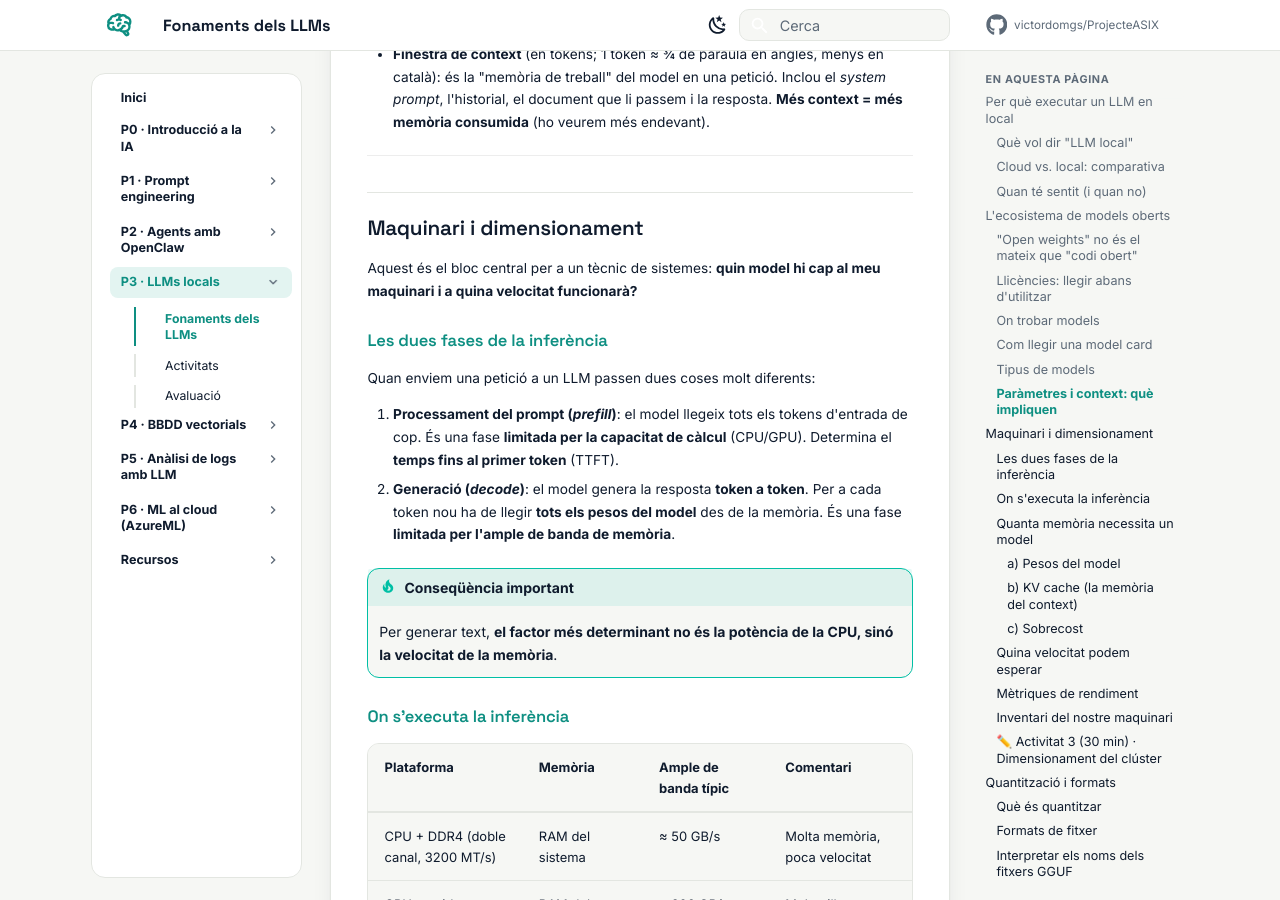
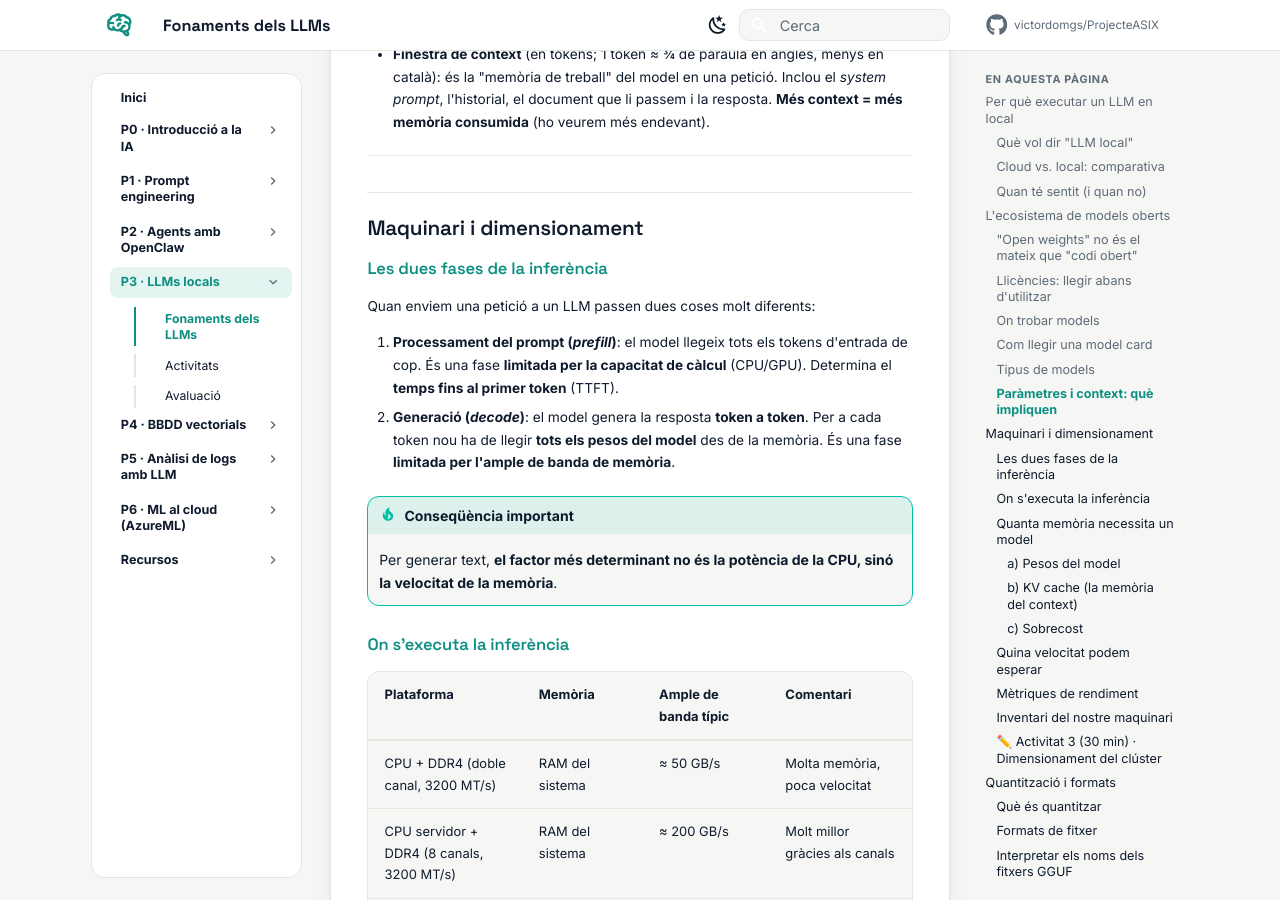
Before and after one commit to victordomgs/ProjecteASIX, an MkDocs documentation site: the page built from docs/p3-llms-locals/teoria.md, in a window 1280 px wide and 900 px high, scrolled down 4735 px. Built offline with MkDocs 1.6.1 and Material for MkDocs 9.7.7, drawn with Linux system fonts in a browser that asks for light colours; comment, search, counter and statistics services are not loaded.

Commit message:
Edit content in teoria.md
Removed a sentence about hardware model and speed.

```diff
--- a/docs/p3-llms-locals/teoria.md
+++ b/docs/p3-llms-locals/teoria.md
@@ -118,8 +118,6 @@ La *model card* és la fitxa tècnica del model. Hi hem de buscar:
 ---
 
 ## Maquinari i dimensionament
-
-Aquest és el bloc central per a un tècnic de sistemes: **quin model hi cap al meu maquinari i a quina velocitat funcionarà?**
 
 ### Les dues fases de la inferència
 
```
